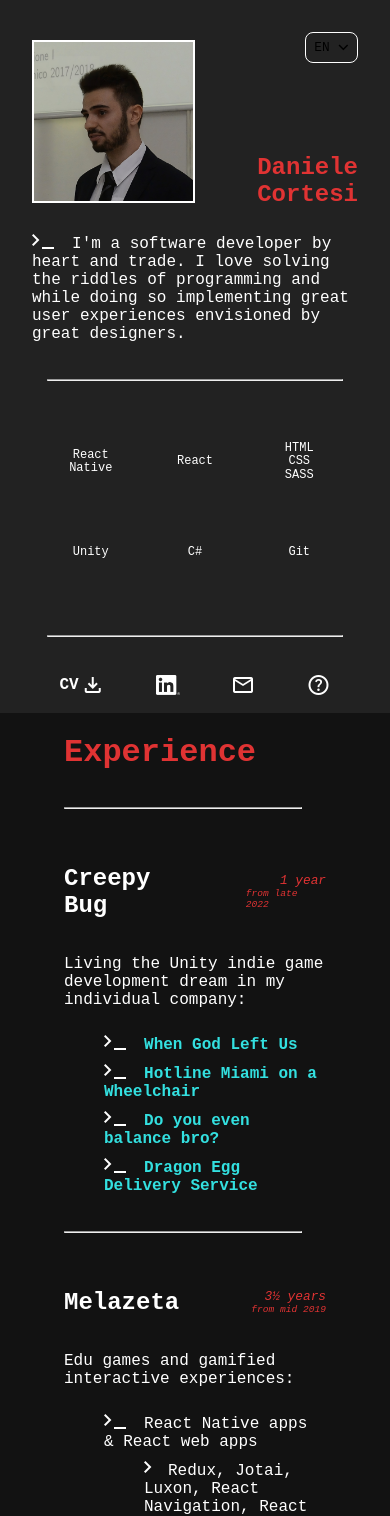
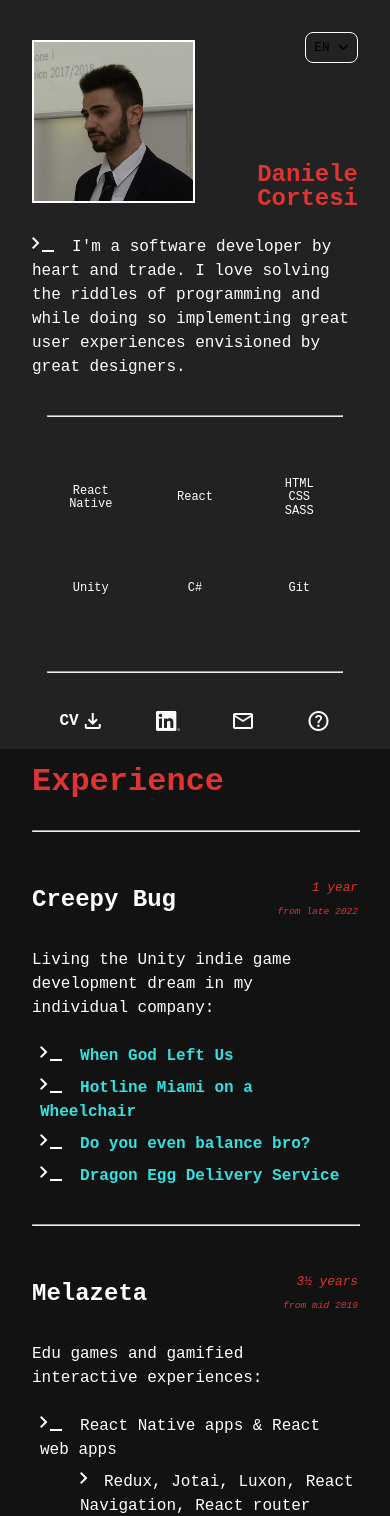
Before and after one commit to Jackaljkdan/webresume, a React (Vite) app: page / in a window 390 px wide. Shown: the top 1516 px of the page. Built offline with nearby package versions, Linux system fonts and the light colour scheme.

Commit message:
Tweak mobile appearence

```diff
--- a/src/components/Experience.scss
+++ b/src/components/Experience.scss
@@ -1,9 +1,19 @@
+@use '../mixins' as m;
+
 .experience {
-    padding: 0 2rem;
     flex: 2;
 
+    @include m.wide {
+        padding-left: 2rem;
+    }
+
     hr {
-        margin-left: 0;
+        @include m.wide {
+            margin-left: 0;
+        }
+        @include m.narrow {
+            width: 100%;
+        }
     }
 
     .uni li {
--- a/src/components/ExperienceTitle.scss
+++ b/src/components/ExperienceTitle.scss
@@ -15,6 +15,7 @@
         font-style: italic;
         margin-left: 3em;
         align-items: flex-end;
+        white-space: nowrap;
 
         .from {
             font-size: 0.75em;
--- a/src/index.scss
+++ b/src/index.scss
@@ -1,8 +1,10 @@
 @use 'variables' as v;
+@use 'mixins' as m;
 
 :root {
     font-family: monospace;
     font-size: 1rem;
+    line-height: 1.5rem;
 
     color-scheme: light dark;
     color: #ffffff;
@@ -43,7 +45,14 @@ button {
 
 ul {
     list-style: none;
-    // padding-inline-start: 12px;
+
+    @include m.narrow {
+        margin-left: -2em;
+
+        ul {
+            margin-left: 0;
+        }
+    }
 }
 
 // @media (prefers-color-scheme: light) {
--- a/src/localization/LocalizedStrings.ts
+++ b/src/localization/LocalizedStrings.ts
@@ -29,7 +29,7 @@ export default {
         exp_months: "mesi",
         creepybug_dream: "Il sogno dello sviluppatore di videogiochi indie Unity nella mia ditta individuale:",
         melaz_overview: "Edu games ed esperienze interattive gamificate:",
-        melaz_react: "App React Native & web app React",
+        melaz_react: "App React Native e Web App React",
         melaz_api: "Integrazione API",
         melaz_unity: "Edu games in Unity ed esperienze VR",
         jfg: "Tirocinio Unity",
```
